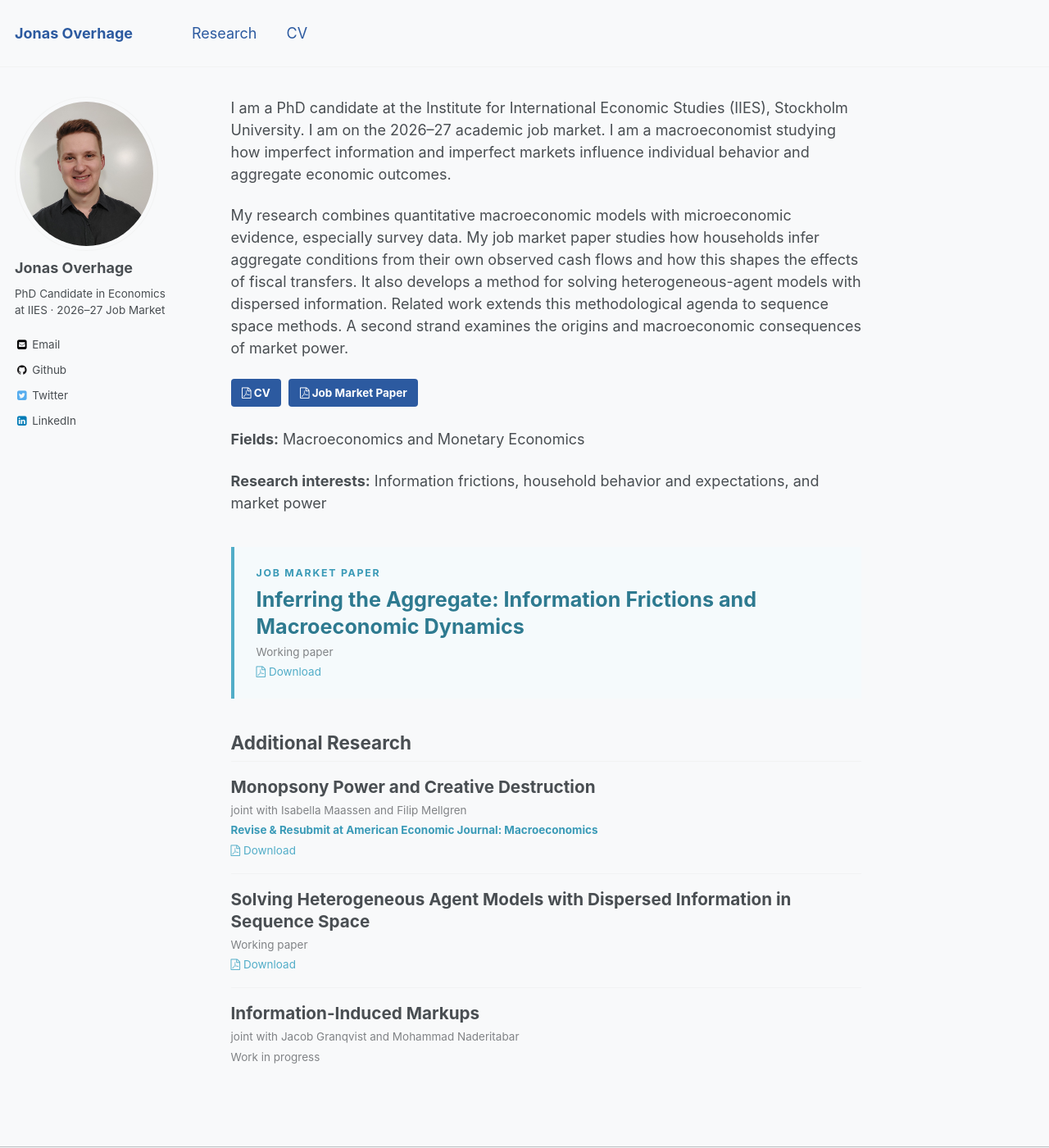
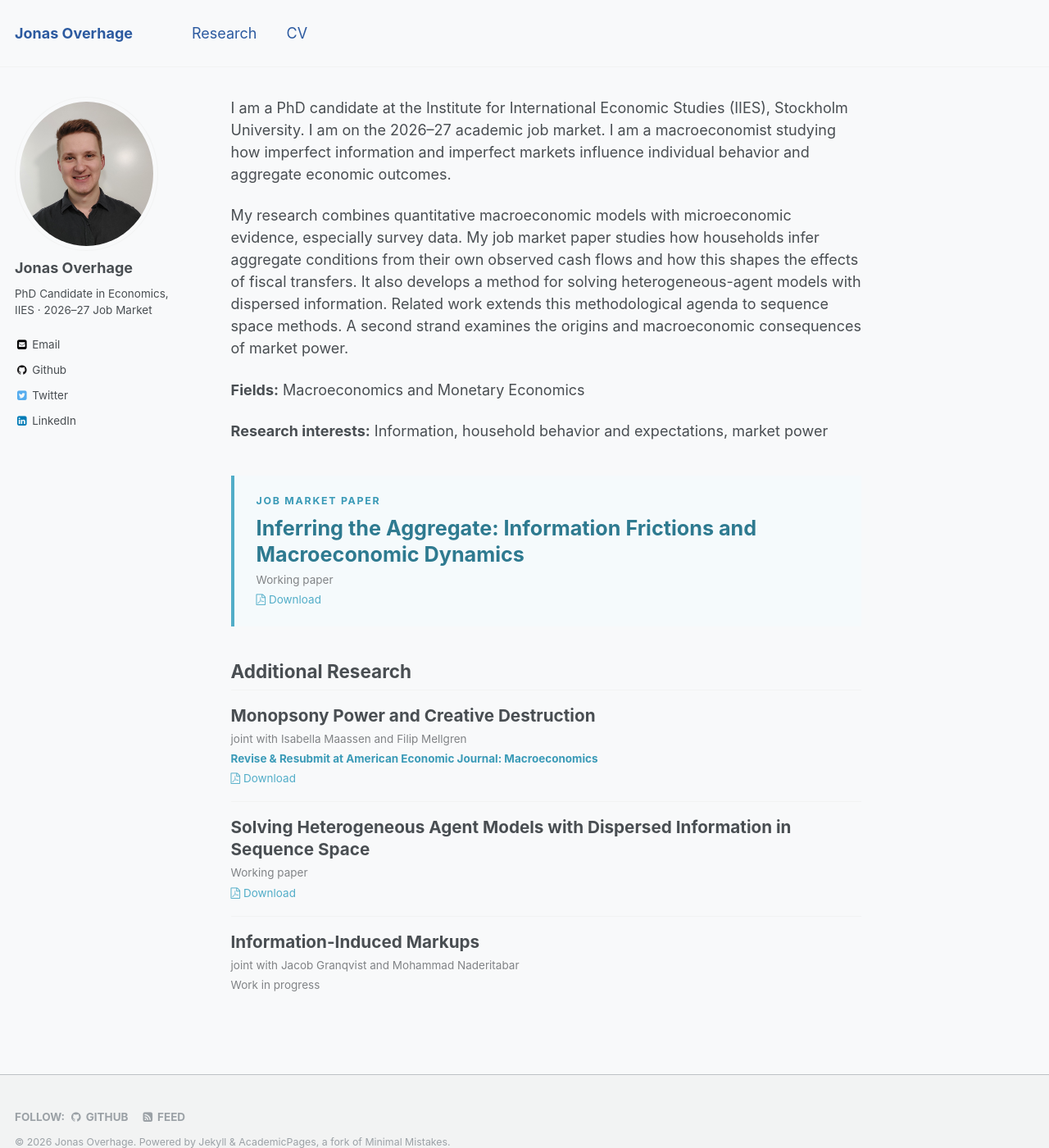
Before and after one commit to JOverhage/JOverhage.github.io, a Jekyll site: the page built from _pages/about.md, in a window 1280 px wide and 1400 px high. Shown: the whole window at 82% size. Built offline with Jekyll 4.4.1, drawn with Linux system fonts in a browser that asks for light colours.

Commit message:
buttons removed

```diff
--- a/_config.yml
+++ b/_config.yml
@@ -89,7 +89,7 @@ analytics:
 author:
   name             : "Jonas Overhage"
   avatar           : "avatar.jpg"
-  bio              : "PhD Candidate in Economics at IIES · 2026–27 Job Market"
+  bio              : "PhD Candidate in Economics, IIES · 2026–27 Job Market"
   location         :
   employer         :
   googlescholar    : #"https://scholar-google-com.oca.ucsc.edu/citations?user=-eejuuUAAAAJ&hl=en"
--- a/_data/authors.yml
+++ b/_data/authors.yml
@@ -3,7 +3,7 @@
 JOverhage:
   name      : "Jonas Overhage"
   email     : "jonas.overhage@iies.su.se"
-  bio       : "PhD Candidate in Economics at IIES · 2026–27 Job Market"
+  bio       : "PhD Candidate in Economics, IIES · 2026–27 Job Market"
   avatar    : "avatar.jpg"
   github    : "JOverhage"
   linkedin  : "jonas-overhage-840150210"
--- a/_pages/about.md
+++ b/_pages/about.md
@@ -12,14 +12,9 @@ I am a PhD candidate at the Institute for International Economic Studies (IIES),
 
 My research combines quantitative macroeconomic models with microeconomic evidence, especially survey data. My job market paper studies how households infer aggregate conditions from their own observed cash flows and how this shapes the effects of fiscal transfers. It also develops a method for solving heterogeneous-agent models with dispersed information. Related work extends this methodological agenda to sequence space methods. A second strand examines the origins and macroeconomic consequences of market power.
 
-<p class="homepage-actions">
-  <a href="{{ '/files/Overhage_CV.pdf' | relative_url }}" class="btn"><i class="fa fa-file-pdf-o" aria-hidden="true"></i> CV</a>
-  <a href="{{ '/files/Overhage_JMP.pdf' | relative_url }}" class="btn"><i class="fa fa-file-pdf-o" aria-hidden="true"></i> Job Market Paper</a>
-</p>
-
 **Fields:** Macroeconomics and Monetary Economics
 
-**Research interests:** Information frictions, household behavior and expectations, and market power
+**Research interests:** Information, household behavior and expectations, market power
 
 {% assign homepage_papers = site.research | where: "show_on_home", true | sort: "homepage_order" %}
 
--- a/_sass/_homepage.scss
+++ b/_sass/_homepage.scss
@@ -4,12 +4,6 @@
 
 .homepage-research {
   margin-top: 2.25em;
-}
-
-.homepage-actions {
-  display: flex;
-  flex-wrap: wrap;
-  gap: 0.5em;
 }
 
 .homepage-research__jmp {
```
